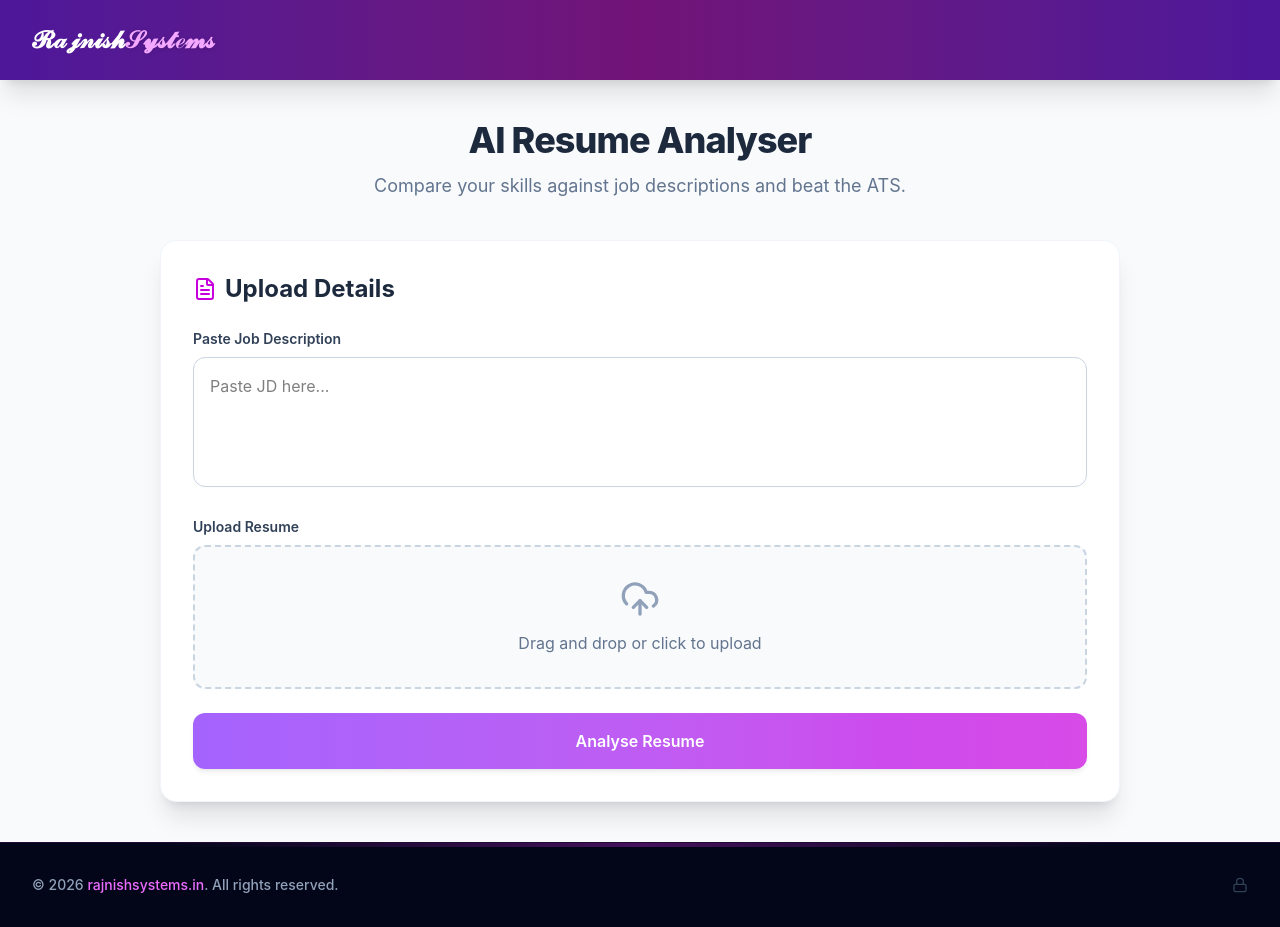
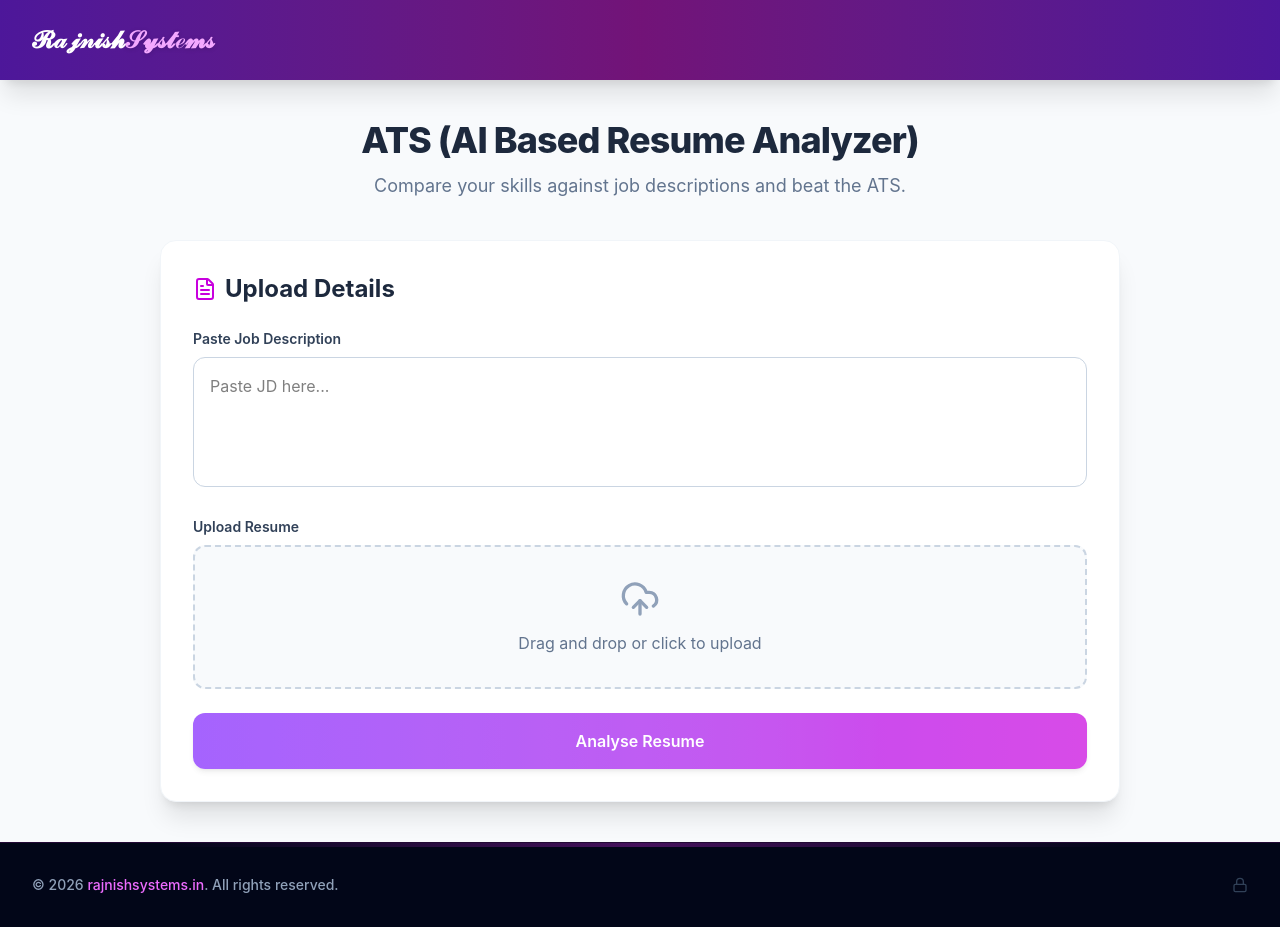
Before and after one commit to Rajnish-chauhan/resume-analyser-frontend, a React (Vite) app: page / in a window 1280 px wide. Built offline with nearby package versions, Linux system fonts and the light colour scheme.

Commit message:
update details

```diff
--- a/src/App.jsx
+++ b/src/App.jsx
@@ -32,7 +32,7 @@ function Home() {
     <Layout>
       <div className="text-center mb-10">
         <h2 className="text-4xl font-extrabold text-slate-800 mb-3 tracking-tight">
-          AI Resume Analyser
+         ATS (AI Based Resume Analyzer)
         </h2>
         <p className="text-slate-500 text-lg">
           Compare your skills against job descriptions and beat the ATS.
```
Also changed, not shown: 1 other file (tests, documents, lock files or other folders).
